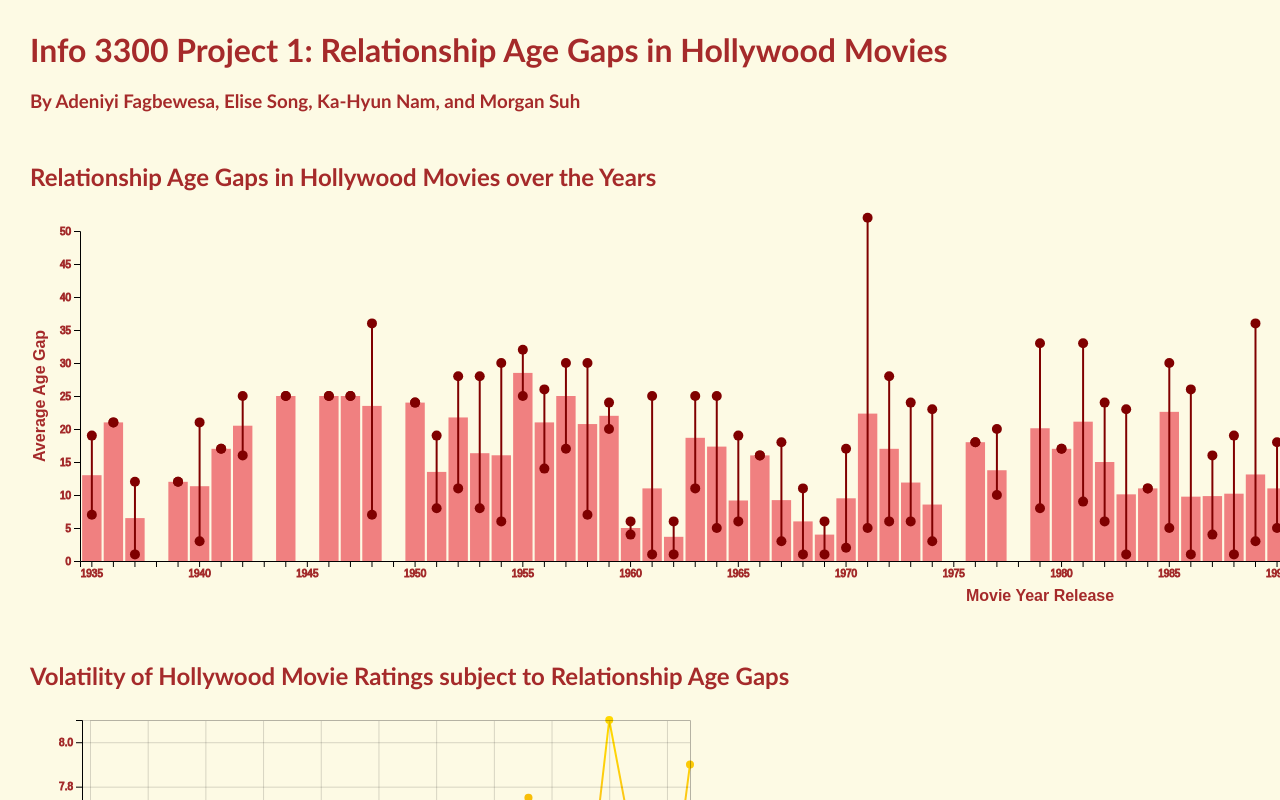
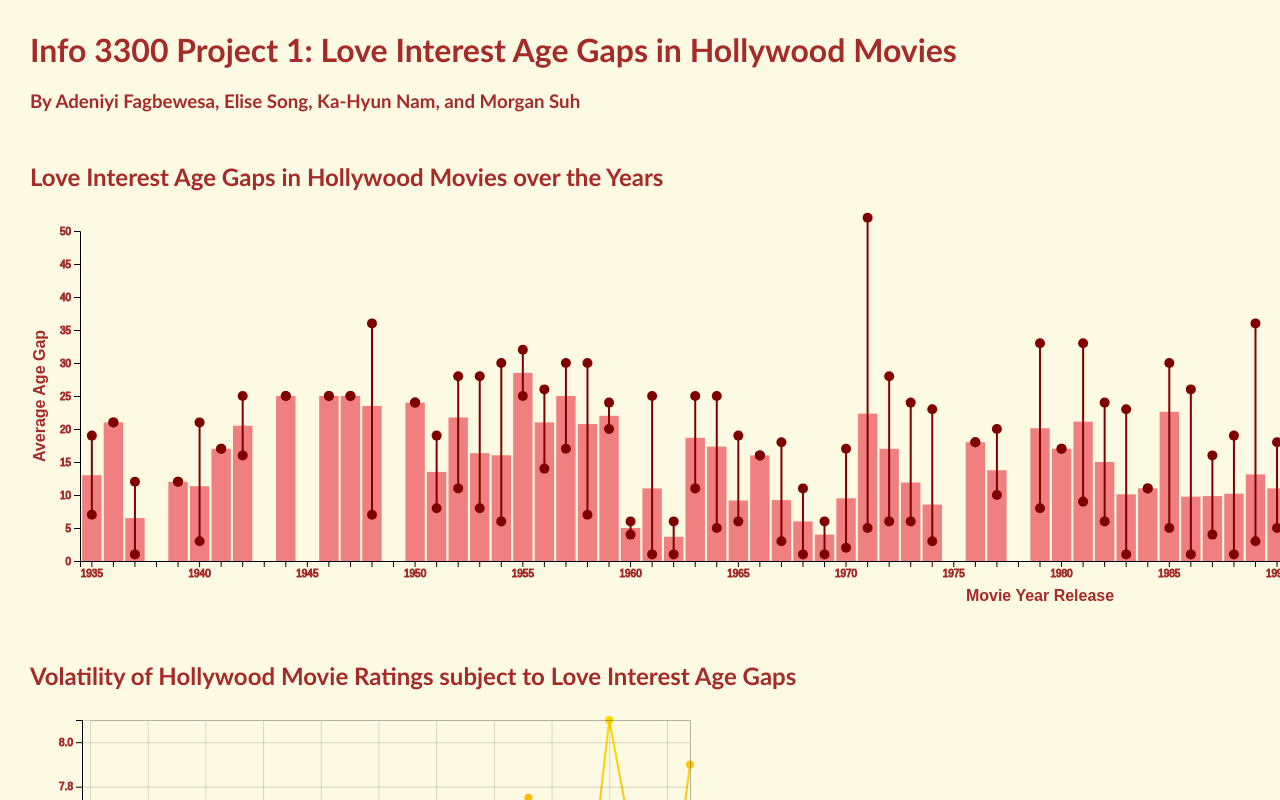
Before and after one commit to info3300group/project1, a plain HTML site: page index.html in a window 1280 px wide. Shown: the top 800 px of the page. Drawn offline with nearby package versions, Linux system fonts and the light colour scheme.

Commit message:
change titles to love interest

```diff
--- a/index.html
+++ b/index.html
@@ -23,12 +23,12 @@
   </head>
 
   <body>
-    <h1>Info 3300 Project 1: Relationship Age Gaps in Hollywood Movies</h1>
+    <h1>Info 3300 Project 1: Love Interest Age Gaps in Hollywood Movies</h1>
     <h3>By Adeniyi Fagbewesa, Elise Song, Ka-Hyun Nam, and Morgan Suh</h3>
-    <h2>Relationship Age Gaps in Hollywood Movies over the Years</h2>
+    <h2>Love Interest Age Gaps in Hollywood Movies over the Years</h2>
     <div id="plot1"></div>
     <h2>
-      Volatility of Hollywood Movie Ratings subject to Relationship Age Gaps
+      Volatility of Hollywood Movie Ratings subject to Love Interest Age Gaps
     </h2>
     <div id="plot2"></div>
     <script>
```
